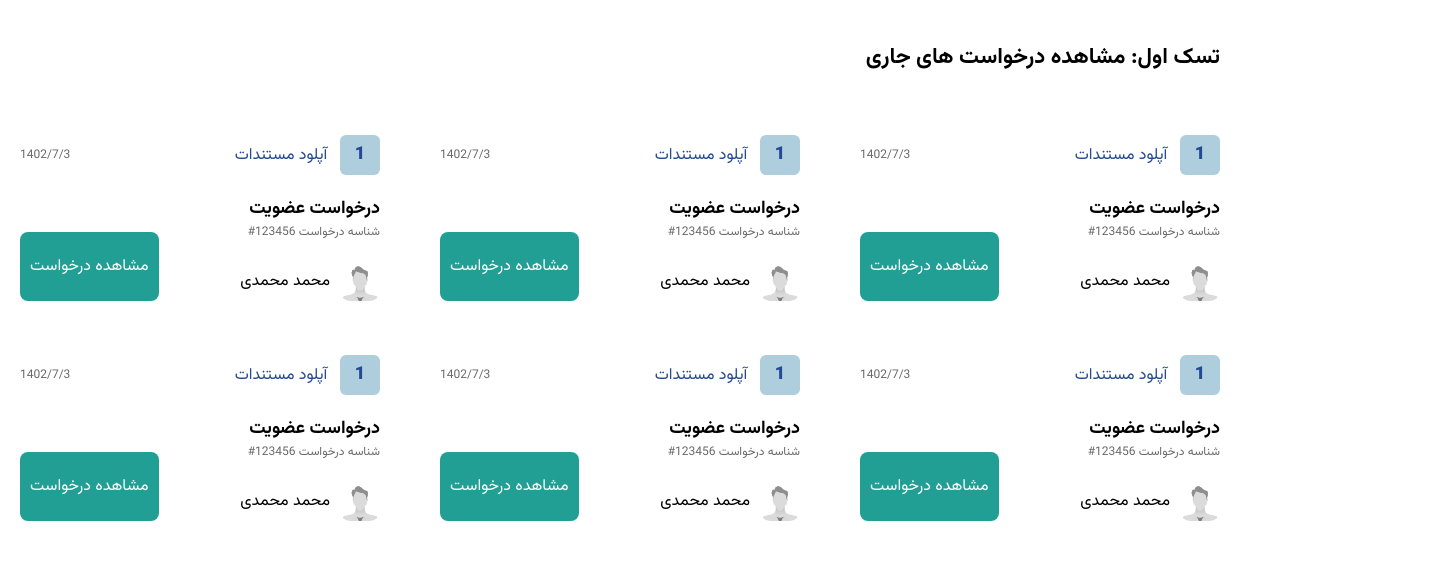
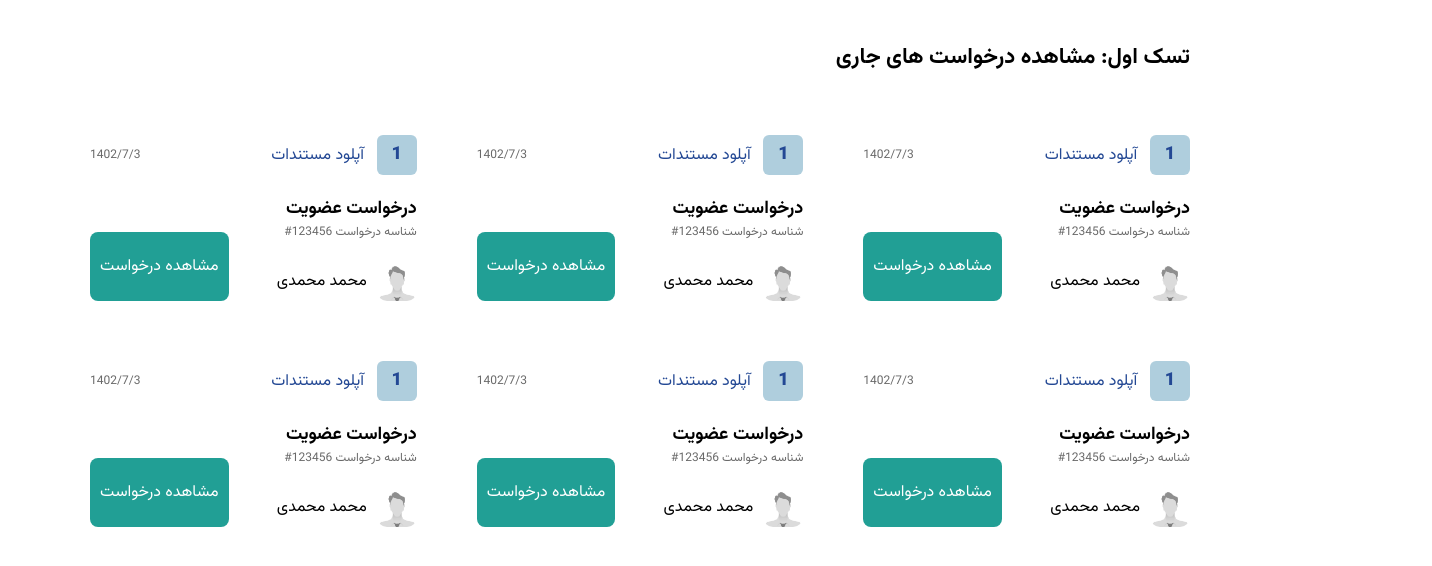
Before and after one commit to javanala/bootcamp-task1, a plain HTML site: page index.html in a window 1280 px wide. Shown: the whole page, 1432 px wide, since content can reach past the window. Drawn offline with Linux system fonts and the light colour scheme.

Commit message:
remove horizontal scrolling

```diff
--- a/styles/index.css
+++ b/styles/index.css
@@ -51,19 +51,22 @@ h1 {
 }
 
 .container {
-  width: 70vw;
+  max-width: 1140px;
+  width: 100%;
   margin: 0 auto;
+  overflow: hidden;
 }
 
 .cards {
   display: grid;
   grid-template-columns: 1fr;
+  /* grid-template-columns: repeat(auto-fit, minmax(250px, 320px)); */
   gap: 2rem;
 }
 
 .card {
-  width: 400px;
-  height: 200px;
+  /* width: 300px;
+  height: 200px; */
   padding: 20px;
 }
 
@@ -153,3 +156,7 @@ img {
     grid-template-columns: 1fr 1fr 1fr;
   }
 }
+
+.block {
+  padding: 4rem 2rem;
+}
```
